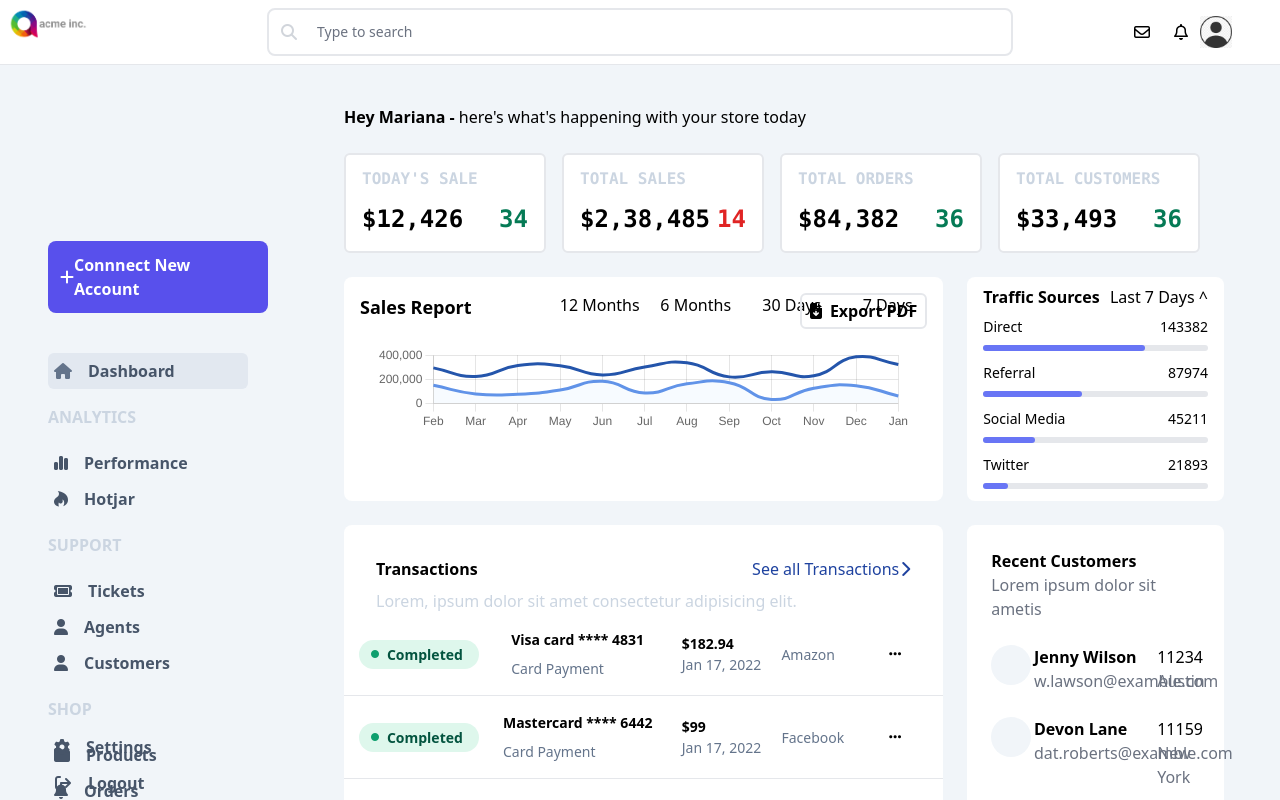
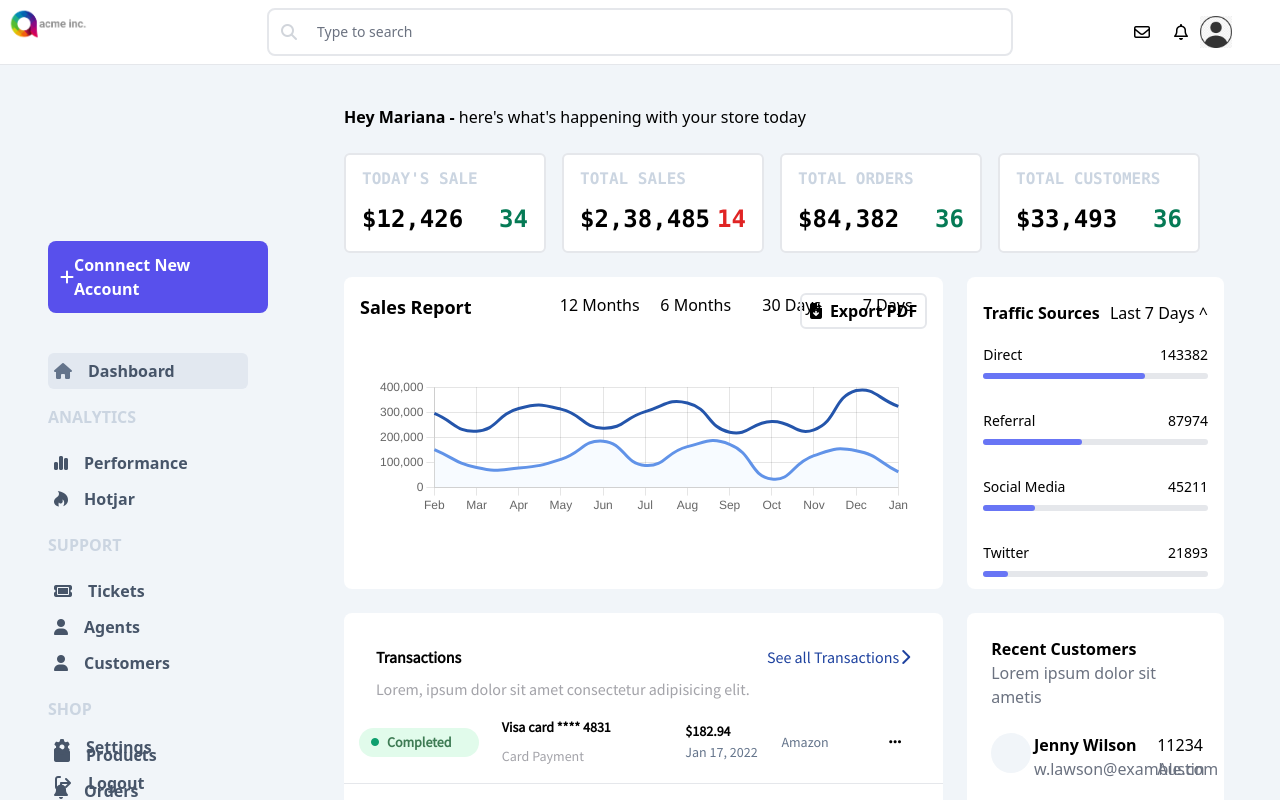
Before and after one commit to VVNTHEFLASH/AcmeInc, a React (Vite) app: page /dashboard in a window 1280 px wide. Shown: the top 800 px of the page. Built offline with nearby package versions, Linux system fonts and the light colour scheme; no server answers; what tw-elements would draw is missing.

Commit message:
Backend connected

```diff
--- a/index.html
+++ b/index.html
@@ -10,6 +10,7 @@
   </head>
   <body>
     <div id="root"></div>
+    <script src="http://localhost:8097"></script>
     <script type="module" src="/src/main.tsx"></script>
     <!-- flowbite script -->
     <!-- <script src="./node_modules/flowbite/dist/flowbite.min.js"></script> -->
--- /dev/null
+++ b/secret.ts
@@ -0,0 +1,4 @@
+const BaseURL = import.meta.env.VITE_APP_BACKEND;
+const salesreportEndpoint = "salesreport"
+
+export { BaseURL,salesreportEndpoint }
--- /dev/null
+++ b/src/api_calls/GET_REQUEST.ts
@@ -0,0 +1,9 @@
+import { BaseURL, salesreportEndpoint } from "../../secret"
+
+const fetchSalesReport = async () => {
+    const request = await fetch(`${BaseURL}${salesreportEndpoint}`)
+    const response = await request.json()
+    return response;
+}
+
+export { fetchSalesReport }
--- a/src/blocks/Dashboard/Dashboard.tsx
+++ b/src/blocks/Dashboard/Dashboard.tsx
@@ -1,11 +1,11 @@
-import React, { useState } from 'react';
+import React, { useEffect, useState } from 'react';
 import { useNavigate, useLocation, Routes, Route } from "react-router-dom";
 import DashboardWelcome from '../../components/Others/DashboardWelcome';
 import Employees from '../Employees/Employees';
 import DashboardHeader from './Header/DashboardHeader';
 import DashboardMain from './Main/DashboardMain';
 import { Sidebar } from "flowbite-react";
-
+import { BaseURL } from "../../../secret"
 
 const Dashboard = () => {
   const { state } = useLocation();
--- a/src/blocks/Dashboard/Main/Cards/ProgressBar.tsx
+++ b/src/blocks/Dashboard/Main/Cards/ProgressBar.tsx
@@ -7,7 +7,7 @@ interface Props {
 }
 const ProgressBar = ({Title, Total, width}: Props) => {
   return (
-    <div className='text-sm mt-2'>
+    <div className='text-sm mt-5'>
         <div className='flex justify-between mb-2'>
             <p>{Title}</p>
             <p>{Total}</p>
--- a/src/blocks/Dashboard/Main/Cards/SalesReport.tsx
+++ b/src/blocks/Dashboard/Main/Cards/SalesReport.tsx
@@ -1,4 +1,4 @@
-import React, { useState } from 'react';
+import React, { useEffect, useState } from 'react';
 import { Line } from 'react-chartjs-2';
 import SalesReportButton from '../Buttons/SalesReportButton';
 // @ts-ignore
@@ -14,6 +14,7 @@ import {
     Legend,
     Filler
 } from 'chart.js';
+import { fetchSalesReport } from '../../../../api_calls/GET_REQUEST';
 
 ChartJS.register(
     CategoryScale,
@@ -70,7 +71,29 @@ const LineChartData = {
     data: LineChartData,
   }
 
-const SalesReport = () => {
+interface Props {
+
+}
+
+const initialGSD = {
+    todaySales: 0,
+    totalSales: 0,
+    totalOrders: 0,
+    totalCustomers: 0
+}
+const SalesReport = ({ }: Props) => {
+
+    const [SalesReportData, setSalesReportData] = useState([])
+
+    const [gridSalesData, setGSD] = useState(initialGSD)
+
+    useEffect(() => {
+        fetchSalesReport().then(result => {
+            setSalesReportData(result)
+        }).catch((err) => {
+            alert(err.message)
+        })
+    },[])
 
     const [filteredChartData, setFilteredChartData] = useState(initialChartData);
 
@@ -167,9 +190,9 @@ const SalesReport = () => {
                 </button>
             </div>
         </div>
-        <div className='flex justify-center mx-8'>
+        <div className='flex justify-center mx-8 my-8'>
             {/* Chart Sales */}
-            <Line data={filteredChartData.data} options={options} width={4000} height={650} />
+            <Line data={filteredChartData.data} options={options} width={2500} height={650} />
         </div>
     </>
   )
--- a/src/blocks/Dashboard/Main/Cards/TrafficSources.tsx
+++ b/src/blocks/Dashboard/Main/Cards/TrafficSources.tsx
@@ -45,8 +45,8 @@ const TrafficSources = () => {
       setFilteredData(temp)
   }, [])
   return (
-    <div>
-      <div className='flex justify-between mx-4 mt-2'>
+    <div className='flex flex-col'>
+      <div className='flex justify-between mx-4 mt-6'>
         <div className='font-bold'>
           <p>Traffic Sources</p>
         </div>
@@ -54,7 +54,7 @@ const TrafficSources = () => {
           <p>Last 7 Days ^</p>
         </div>
       </div>
-      <div className='mx-4'>
+      <div className='mx-4 flex flex-col justify-center'>
         {filteredData.map(({title, total, width}) => <ProgressBar Title={title} Total={total} width={width} />)}
       </div>
     </div>
--- a/src/blocks/Dashboard/Main/Cards/TransactionListCard.tsx
+++ b/src/blocks/Dashboard/Main/Cards/TransactionListCard.tsx
@@ -19,34 +19,34 @@ interface Props {
 
 
 const TransactionListCard = ({data, index}: Props) => {
-    console.log(data, "TLC")
+
 
     const renderByStatus = (status: string) => {
         if(status === "Completed"){
-            return ["mx-2", " text-green-500 text-[8px]", "text-green-800 bg-green-100"]
+            return ["mx-2", " text-green-500 text-[8px]", "text-[#3E7B54] bg-[#e1fbeb]"]
         }
         else if(status === "Pending"){
-            return ["mx-2"," text-[8px] text-yellow-300", "text-yellow-800 bg-yellow-100"]
+            return ["mx-2"," text-[8px] text-yellow-300", "text-yellow-800 bg-[#fef9ce]"]
         }
         else{
-            return ["mx-2", " text-[8px] text-red-600","text-red-900 bg-red-100"]
+            return ["mx-2", " text-[8px] text-red-600","text-red-900 bg-[#FFE8E8]"]
         }
     }
   return (
     <>
         <div className='grid grid-cols-5x5column text-[14px]'>
-            <div className='flex flex-col justify-center'>
+            <div className='flex flex-col justify-center font-[600]'>
                 <div
                 className={renderByStatus(data.status)[2]+ " flex w-[120px] items-center mx-auto rounded-full p-1"}
                 >
                     <i className={"fa-solid fa-circle ml-2"+ renderByStatus(data.status)[1]}></i>
-                    <button className={renderByStatus(data.status)[0]+ " font-[600]"}>{data.status}</button>
+                    <button className={renderByStatus(data.status)[0]+ " "}>{data.status}</button>
                 </div>
             </div>
-            <div className='p-2 flex flex-col justify-center items-center'>
-                <div className=''>
+            <div className=''>
+                <div className='p-2'>
                 <h5 className='font-bold mb-2 mt-2'>{`${data.details.payment_type} ${data.details.payment_no}`}</h5>
-                <p className='text-slate-500 mb-2'>{data.details.payment_type.includes("card") ? "Card Payment" : "Bank payment"}</p>
+                <p className='text-[#A3A3A9] mb-2'>{data.details.payment_type.includes("card") ? "Card Payment" : "Bank payment"}</p>
                 </div>
             </div>
             <div className='flex flex-col items-center justify-center'>
--- a/src/blocks/Dashboard/Main/Cards/Transactions.tsx
+++ b/src/blocks/Dashboard/Main/Cards/Transactions.tsx
@@ -58,7 +58,7 @@ const TransactionsData = [
 
 const Transactions = () => {
   return (
-    <div className='h-fit'>
+    <div className='h-fit font-source-sans-pro'>
       <div className='flex justify-between pt-8 pl-8 pr-8'>
         <div className='flex justify-start items-center font-bold'>
           <p>Transactions</p>
@@ -69,7 +69,7 @@ const Transactions = () => {
         </div>
       </div>
       <div className='pl-8 pt-2'>
-        <p className='text-slate-300'>Lorem, ipsum dolor sit amet consectetur adipisicing elit.</p>
+        <p className='text-[#A3A3A9]'>Lorem, ipsum dolor sit amet consectetur adipisicing elit.</p>
       </div>
       <div className='overflow-y-auto scrollbar-thin scrollbar-thumb-blue-100 scrollbar-track-gray-100 scrollbar-thumb-rounded-full'>
         {/* List */}
--- a/src/blocks/Dashboard/Main/DashboardMainContent.tsx
+++ b/src/blocks/Dashboard/Main/DashboardMainContent.tsx
@@ -1,4 +1,5 @@
-import React from 'react'
+import React, { useEffect, useState } from 'react'
+import { fetchSalesReport } from '../../../api_calls/GET_REQUEST';
 import RecentCustomers from './Cards/RecentCustomers';
 import RectCard from './Cards/RectCard';
 import SalesReport from './Cards/SalesReport';
@@ -8,6 +9,8 @@ import Transactions from './Cards/Transactions';
 type Props = {}
 
 const DashboardMainContent = ({}: Props) => {
+
+
   return (
     <div className='h-full w-full bg-slate-100 overflow-clip'>
         <div className='mx-16 py-6'>
--- a/src/index.css
+++ b/src/index.css
@@ -1,3 +1,5 @@
+@import url("https://fonts.googleapis.com/css2?family=Poppins&display=swap");
+@import url('https://fonts.googleapis.com/css2?family=Source+Sans+Pro&display=swap');
 @tailwind base;
 @tailwind components;
 @tailwind utilities;
--- a/tailwind.config.cjs
+++ b/tailwind.config.cjs
@@ -19,6 +19,10 @@ module.exports = {
         '85vh': "85vh",
         '90vh': "90vh",
         '95vh': "95vh",
+      },
+      fontFamily: {
+        "source-sans-pro": ['Source Sans Pro', 'sans-serif'],
+        'poppins': ['Poppins', 'sans-serif']
       }
     },
   },
```
Also changed, not shown: 1 other file (tests, documents, lock files or other folders).
